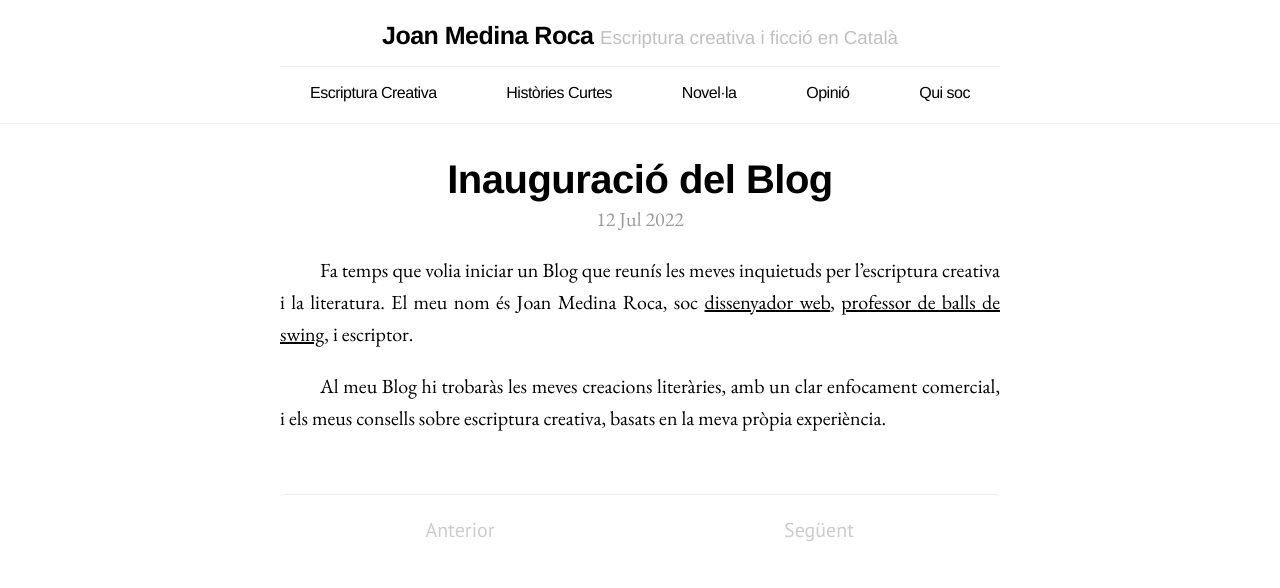
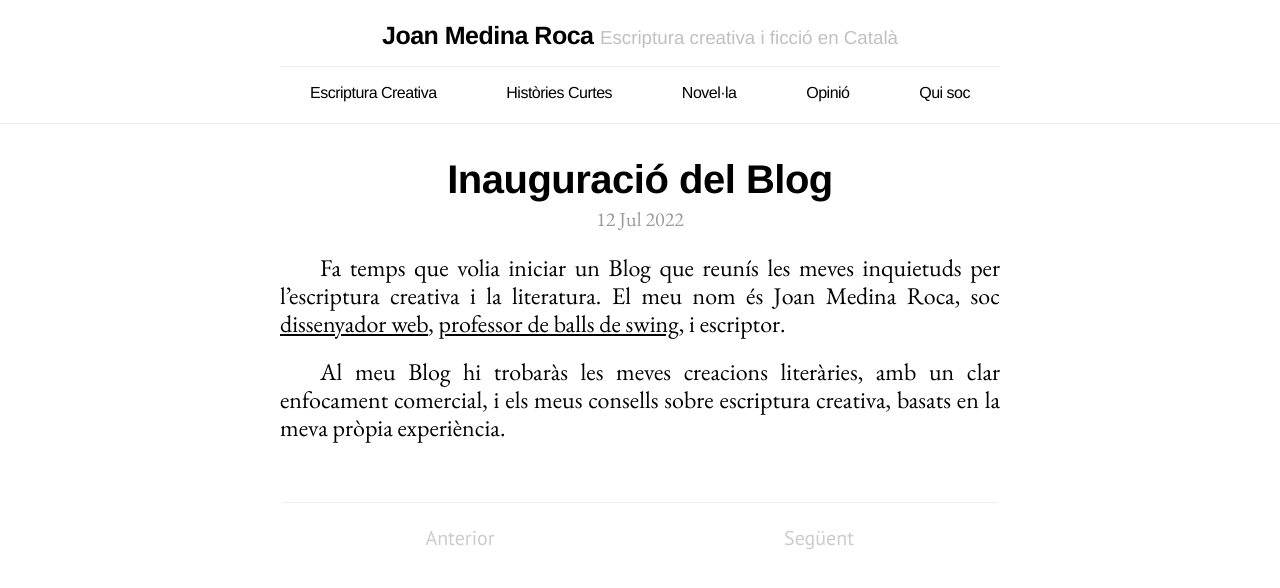
Before and after one commit to joan-medina-roca/blog-jmr-literatura, a Jekyll site: the page built from index.html, in a window 1280 px wide. Shown: the top 588 px of the page. Built offline with Jekyll 4.4.1, drawn with Linux system fonts in a browser that asks for light colours; the list of posts is cut into pages by our own code.

Commit message:
Update lanyon.css

```diff
--- a/public/css/lanyon.css
+++ b/public/css/lanyon.css
@@ -65,9 +65,16 @@
 
 p {
   text-align: justify;
-  font-size: 20px;
-  line-height: 1.6;
+  font-size: 1.2rem;
+  line-height: 1.4rem;
   text-indent: 2rem;
+}
+
+@media (max-width:52rem){
+  p {
+    font-size: 1.4rem;
+    line-height: 1.5rem;
+  }
 }
 
 
```
